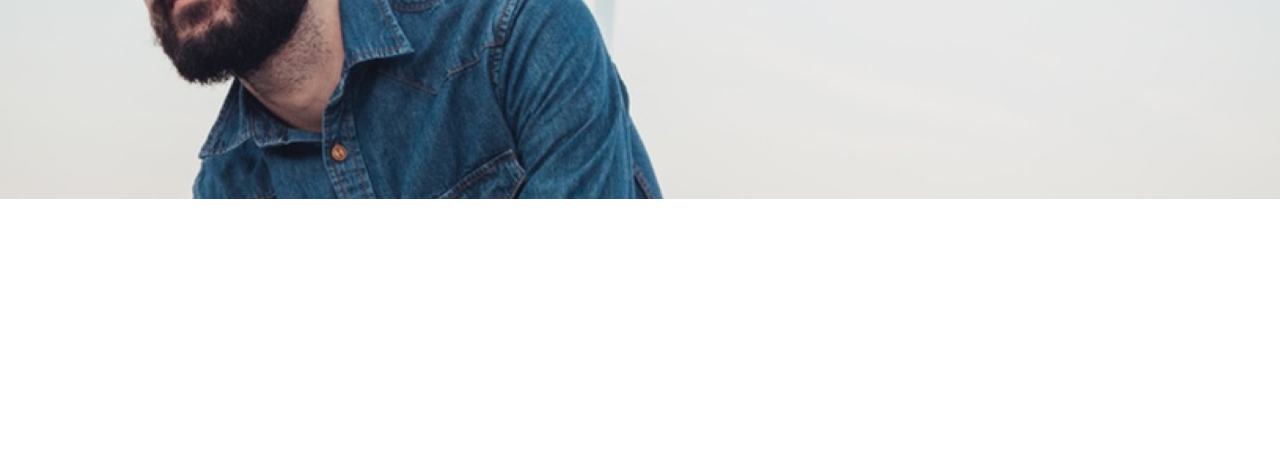
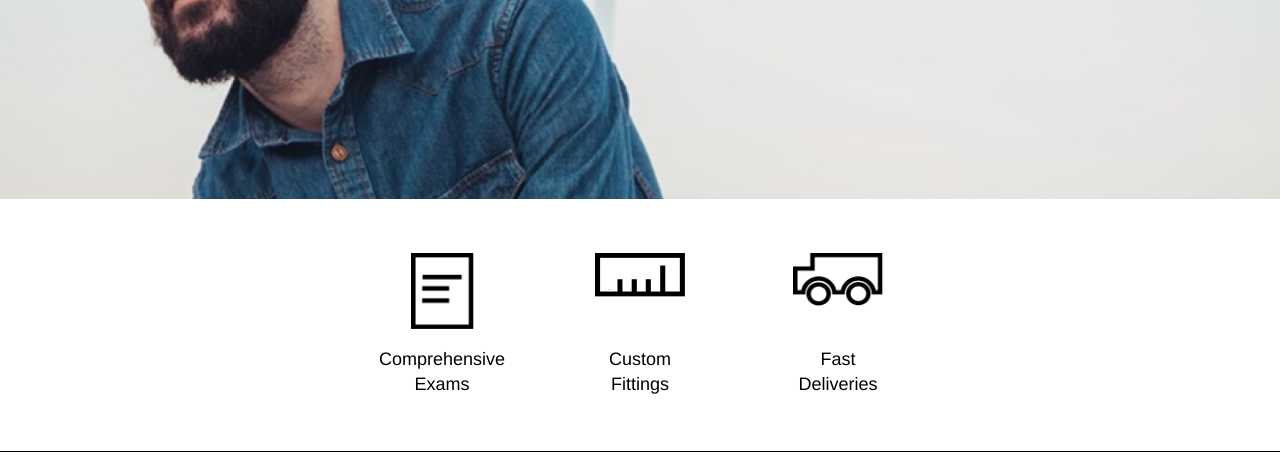
Before and after one commit to sensibleman/tortoise, a plain HTML site: page index.html in a window 1280 px wide. Shown: the part 341-800 px from the top of the page. Drawn offline with Linux system fonts and the light colour scheme.

Commit message:
Complete Icons section.

```diff
--- a/index.html
+++ b/index.html
@@ -36,7 +36,26 @@
       </div>
     </div>
     <div class="icons">
-
+      <div class="container_icon">
+        <div class="icon">
+            <img id="ruler" src="resources/css/images/paper-icon.png" />
+            <p>
+              Comprehensive Exams
+            </p>
+        </div>
+        <div class="icon">
+          <img src="resources/css/images/ruler-icon.png" />
+          <p>
+            Custom Fittings
+          </p>
+        </div>
+        <div class="icon">
+          <img src="resources/css/images/truck-icon.png" />
+          <p>
+            Fast Deliveries
+          </p>
+        </div>
+      </div>
     </div>
     <div class="phil_appt">
 
--- a/resources/css/style.css
+++ b/resources/css/style.css
@@ -66,3 +66,29 @@ nav a {
   top:10rem;
   left:48%;
 }
+/* ICONS SECTION */
+.container_icon {
+  display:flex;
+  justify-content:center;
+  border-bottom:1px solid black;
+
+}
+.icon{
+  display:flex;
+  flex-direction:column;
+  justify-content:space-between;
+  align-items:center;
+  text-align:center;
+  width:5rem;
+  height:8rem;
+  margin:3rem;
+}
+.icon img{
+  width:5rem;
+}
+.icon p{
+  margin:0;
+}
+#ruler{
+  width:3.5rem;
+}
```
